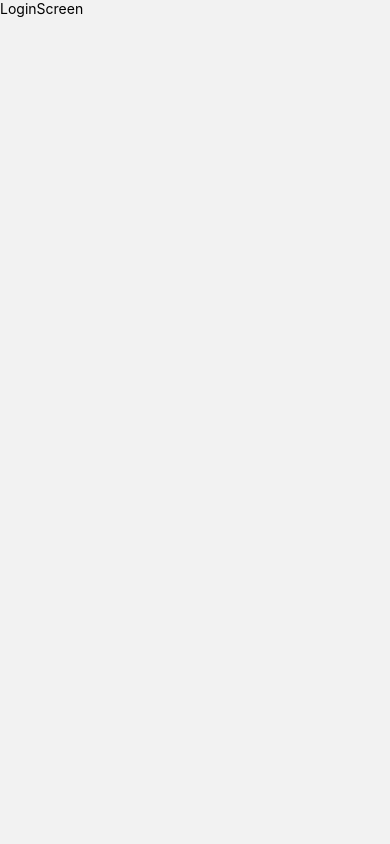
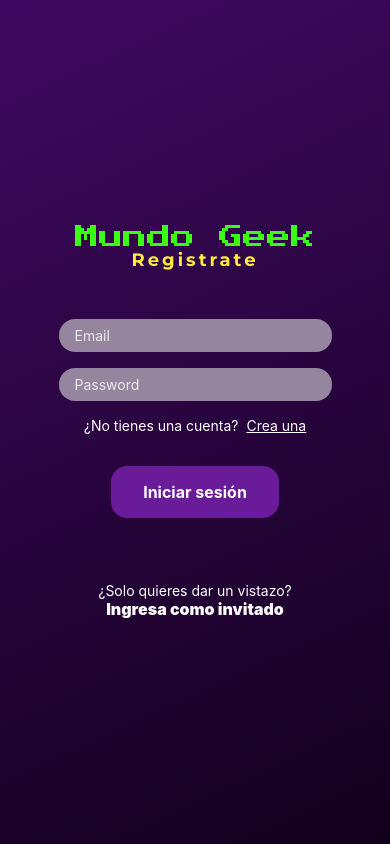
Before and after one commit to pablormacia/mundo-geek-59525, a React Native app: screen /Login in a window 390 px wide. Built offline with nearby package versions, Linux system fonts and the light colour scheme.

Commit message:
Extra - LoginScreen & EmptyCart

```diff
--- a/src/features/cart/cartSlice.js
+++ b/src/features/cart/cartSlice.js
@@ -8,6 +8,7 @@ export const cartSlice = createSlice({
             cartItems:[],
             user:"demo",
             total: null,
+            cartLenght:0,
             updateAt: Date.now().toLocaleString() //unix timestamp
         }
     },
@@ -16,6 +17,7 @@ export const cartSlice = createSlice({
             const productInCart = state.value.cartItems.find(item=>item.id===action.payload.id)
             if(!productInCart){
                 state.value.cartItems.push(action.payload) //action.payload es el producto
+                state.value.cartLenght += 1
             }else{
                 state.value.cartItems.map(item=>{
                     if(item.id===action.payload.id){
@@ -36,11 +38,15 @@ export const cartSlice = createSlice({
 
         },
         removeItem: (state,action)=>{
-            return null
+            state.value.cartItems = state.value.cartItems.filter(item=item.id!==action.payload)
+            state.value.total = calculate_total_price(state.value.cartItems)
+            state.value.cartLenght -= 1
+
         },
         clearCart: (state) => {
             state.value.cartItems=[]
             state.value.total=null
+            state.value.cartLenght = 0
         }
     }
 })
--- a/src/navigation/AuthNavigator.jsx
+++ b/src/navigation/AuthNavigator.jsx
@@ -1,14 +1,13 @@
 import { createNativeStackNavigator } from "@react-navigation/native-stack"
-import LoginScreen from "../screens/LoginScreen"
-import SignupScreen from "../screens/SignupScreen"
+import { LoginScreen, SignupScreen } from "../screens/auth"
 
 const Stack = createNativeStackNavigator()
 
 const AuthNavigator = () => {
     return(
         <Stack.Navigator screenOptions={{headerShown:false}}>
+            <Stack.Screen name="Login" component={LoginScreen} />
             <Stack.Screen name="Signup" component={SignupScreen} />
-            <Stack.Screen name="Login" component={LoginScreen} />
         </Stack.Navigator>
     )
 }
--- a/src/screens/CartScreen.jsx
+++ b/src/screens/CartScreen.jsx
@@ -14,6 +14,9 @@ const CartScreen = ({navigation}) => {
     const cart = useSelector(state=>state.cartReducer.value.cartItems)
     const total = useSelector(state=>state.cartReducer.value.total)
     const [triggerPost, result] = usePostReceiptMutation()
+
+    const cartLength = useSelector(state=>state.cartReducer.value.cartLenght)
+    console.log(cartLength)
 
     const dispatch = useDispatch()
 
@@ -51,6 +54,10 @@ const CartScreen = ({navigation}) => {
     )
 
     return (
+        <>
+        {
+        cartLength>0
+        ?
         <FlatList
             data={cart}
             keyExtractor={item => item.id}
@@ -58,6 +65,10 @@ const CartScreen = ({navigation}) => {
             ListHeaderComponent={<Text style={styles.cartScreenTitle}>Tu carrito:</Text>}
             ListFooterComponent={<FooterComponent />}
         />
+        :
+        <View style={styles.cartEmpty}><Text style={styles.cartEmptyText} >Aún no hay productos en el carrito</Text></View>
+        }
+        </>
     )
 }
 
@@ -122,6 +133,14 @@ const styles = StyleSheet.create({
         fontWeight: '700',
         textAlign: "center",
         paddingVertical: 8
+    },
+    cartEmpty:{
+        flex:1,
+        justifyContent:'center',
+        alignItems: 'center'
+    },
+    cartEmptyText:{
+        fontSize: 16
     }
 
 })
--- a/src/screens/CategoriesScreen.jsx
+++ b/src/screens/CategoriesScreen.jsx
@@ -29,7 +29,7 @@ const CategoriesScreen = ({ navigation }) => {
     },
         [width, height])
 
-    console.log(isPortrait)
+    //console.log("isPortrait: ", isPortrait)
 
     const renderCategoryItem = ({ item, index }) => {
         return (
--- a/src/screens/LoginScreen.jsx
+++ /dev/null
@@ -1,14 +0,0 @@
-import { StyleSheet, Text, View } from 'react-native'
-import React from 'react'
-
-const LoginScreen = () => {
-  return (
-    <View>
-      <Text>LoginScreen</Text>
-    </View>
-  )
-}
-
-export default LoginScreen
-
-const styles = StyleSheet.create({})
--- /dev/null
+++ b/src/screens/auth/LoginScreen.jsx
@@ -0,0 +1,150 @@
+import { StyleSheet, Text, View, TextInput, Pressable, Dimensions } from 'react-native'
+import { LinearGradient } from 'expo-linear-gradient';
+import { colors } from '../../global/colors'
+import { useState, useEffect } from 'react';
+import { setUser } from '../../features/auth/authSlice';
+import { useDispatch } from 'react-redux';
+import { useLoginMutation } from '../../services/authService';
+
+const textInputWidth = Dimensions.get('window').width * 0.7
+
+const LoginScreen = ({navigation}) => {
+
+    const [email, setEmail] = useState("")
+    const [password, setPassword] = useState("")
+
+    const dispatch = useDispatch()
+
+    const [triggerLogin, result] = useLoginMutation()
+
+    useEffect(()=>{
+        if(result.status==="rejected"){
+            console.log("Error al iniciar sesión", result)
+        }else if(result.status==="fulfilled"){
+            console.log("Usuario logueado con éxito")
+            dispatch(setUser(result.data))
+        }
+    },[result])
+
+    const onsubmit = ()=>{
+        //console.log(email,password)
+        triggerLogin({email,password})
+    }
+
+    return (
+        <LinearGradient
+            colors={['#400962', '#11001B']}
+            start={{ x: 0, y: 0 }} // esquina superior izquierda
+            end={{ x: 1, y: 1 }}   // esquina inferior derecha
+            style={styles.gradient}
+        >
+            <Text style={styles.title}>Mundo Geek</Text>
+            <Text style={styles.subTitle}>Registrate</Text>
+            <View style={styles.inputContainer}>
+                <TextInput
+                    onChangeText={(text) => setEmail(text)}
+                    placeholderTextColor="#EBEBEB"
+                    placeholder="Email"
+                    style={styles.textInput}
+                />
+                <TextInput
+                    onChangeText={(text) => setPassword(text)}
+                    placeholderTextColor="#EBEBEB"
+                    placeholder='Password'
+                    style={styles.textInput}
+                    secureTextEntry
+                />
+
+            </View>
+            <View style={styles.footTextContainer}>
+                <Text style={styles.whiteText}>¿No tienes una cuenta?</Text>
+                <Pressable onPress={() => navigation.navigate('Signup')}>
+                    <Text style={
+                        {
+                            ...styles.whiteText,
+                            ...styles.underLineText
+                        }
+                    }>
+                        Crea una
+                    </Text>
+                </Pressable>
+            </View>
+
+            <Pressable style={styles.btn} onPress={onsubmit}><Text style={styles.btnText}>Iniciar sesión</Text></Pressable>
+
+            <View style={styles.guestOptionContainer}>
+                <Text style={styles.whiteText}>¿Solo quieres dar un vistazo?</Text>
+                <Pressable onPress={()=>dispatch(setUser({email:"demo@mundogeek.com",token:"demo"}))}>
+                  <Text style={{ ...styles.whiteText, ...styles.strongText }}>Ingresa como invitado</Text>
+                </Pressable>
+            </View>
+        </LinearGradient>
+    )
+}
+
+export default LoginScreen
+
+const styles = StyleSheet.create({
+    gradient: {
+        flex: 1,
+        justifyContent: 'center',
+        alignItems: 'center'
+    },
+    title: {
+        color: colors.verdeNeon,
+        fontFamily: "PressStart2P",
+        fontSize: 24
+    },
+    subTitle: {
+        fontFamily: "Montserrat",
+        fontSize: 18,
+        color: colors.amarillo,
+        fontWeight: '700',
+        letterSpacing: 3
+    },
+    inputContainer: {
+        gap: 16,
+        margin: 16,
+        marginTop: 48,
+        alignItems: 'center',
+
+    },
+    textInput: {
+        padding: 8,
+        paddingLeft: 16,
+        borderRadius: 16,
+        backgroundColor: "#95859E",
+        width: textInputWidth,
+        color: colors.blanco,
+    },
+    footTextContainer: {
+        flexDirection: 'row',
+        gap: 8,
+    },
+    whiteText: {
+        color: colors.blanco
+    },
+    underLineText: {
+        textDecorationLine: 'underline',
+    },
+    strongText: {
+        fontWeight: '900',
+        fontSize: 16
+    },
+    btn: {
+        padding: 16,
+        paddingHorizontal: 32,
+        backgroundColor: colors.morado,
+        borderRadius: 16,
+        marginTop: 32
+    },
+    btnText: {
+        color: colors.blanco,
+        fontSize: 16,
+        fontWeight: '700'
+    },
+    guestOptionContainer: {
+        alignItems: 'center',
+        marginTop: 64
+    }
+})
--- a/src/screens/SignupScreen.jsx
+++ b/src/screens/auth/SignupScreen.jsx
@@ -1,14 +1,14 @@
 import { StyleSheet, Text, View, TextInput, Pressable, Dimensions } from 'react-native'
 import { LinearGradient } from 'expo-linear-gradient';
-import { colors } from '../global/colors';
+import { colors } from '../../global/colors'
 import { useState, useEffect } from 'react';
-import { useSignupMutation } from '../services/authService';
-import { setUser } from '../features/auth/authSlice';
+import { useSignupMutation } from '../../services/authService';
+import { setUser } from '../../features/auth/authSlice';
 import { useDispatch } from 'react-redux';
 
 const textInputWidth = Dimensions.get('window').width * 0.7
 
-const SignupScreen = () => {
+const SignupScreen = ({navigation}) => {
 
     const [email, setEmail] = useState("")
     const [password, setPassword] = useState("")
@@ -64,7 +64,7 @@ const SignupScreen = () => {
                 />
             </View>
             <View style={styles.footTextContainer}>
-                <Text style={styles.whiteText}>¿No tienes una cuenta?</Text>
+                <Text style={styles.whiteText}>¿Ya tienes una cuenta?</Text>
                 <Pressable onPress={() => navigation.navigate('Login')}>
                     <Text style={
                         {
@@ -72,7 +72,7 @@ const SignupScreen = () => {
                             ...styles.underLineText
                         }
                     }>
-                        Crea una
+                        Iniciar sesión
                     </Text>
                 </Pressable>
             </View>
@@ -81,7 +81,9 @@ const SignupScreen = () => {
 
             <View style={styles.guestOptionContainer}>
                 <Text style={styles.whiteText}>¿Solo quieres dar un vistazo?</Text>
-                <Pressable><Text style={{ ...styles.whiteText, ...styles.strongText }}>Ingresa como invitado</Text></Pressable>
+                <Pressable onPress={()=>dispatch(setUser({email:"demo@mundogeek.com",token:"demo"}))}>
+                    <Text style={{ ...styles.whiteText, ...styles.strongText }}>Ingresa como invitado</Text>
+                </Pressable>
             </View>
         </LinearGradient>
     )
--- /dev/null
+++ b/src/screens/auth/index.js
@@ -0,0 +1,2 @@
+export { default as LoginScreen } from './LoginScreen'
+export { default as SignupScreen } from './SignupScreen'
```
